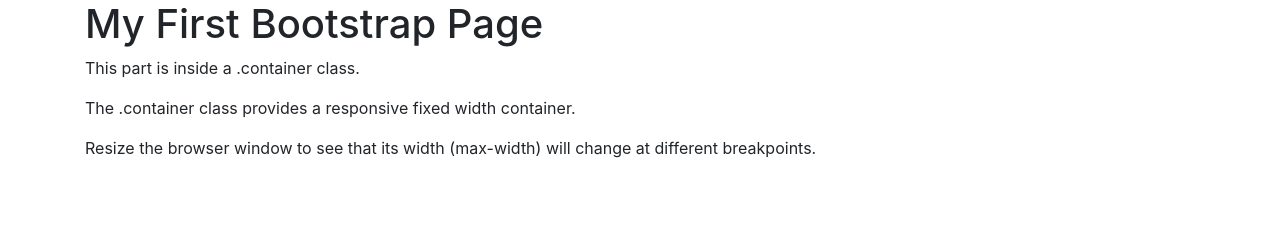
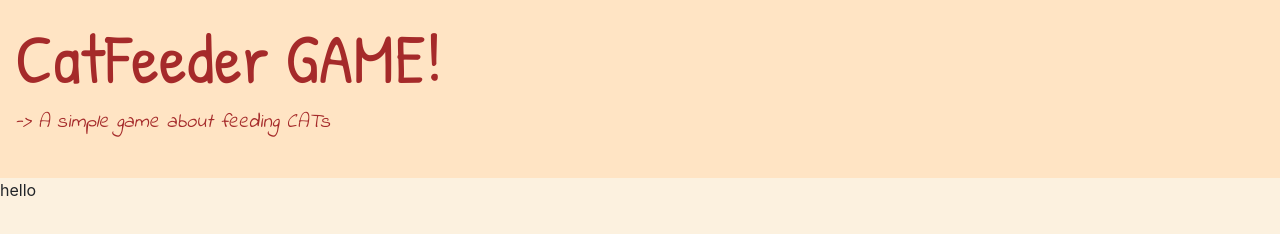
Before and after one commit to kuan0323/catFeeder, a plain HTML site: page index.html in a window 1280 px wide. Drawn offline with nearby package versions, Linux system fonts and the light colour scheme.

Commit message:
add header

```diff
--- a/index.html
+++ b/index.html
@@ -13,13 +13,14 @@
     <script src="https://cdn.jsdelivr.net/npm/popper.js@1.16.1/dist/umd/popper.min.js"></script>
     <!-- Latest compiled JavaScript -->
     <script src="https://cdn.jsdelivr.net/npm/bootstrap@4.6.1/dist/js/bootstrap.bundle.min.js"></script>
+    <link href="https://fonts.googleapis.com/css2?family=Indie+Flower&family=Patrick+Hand&display=swap" rel="stylesheet">
 </head>
-<body>
-    <div class="container">
-        <h1>My First Bootstrap Page</h1>
-        <p>This part is inside a .container class.</p>
-        <p>The .container class provides a responsive fixed width container.</p>
-        <p>Resize the browser window to see that its width (max-width) will change at different breakpoints.</p>
+<body class="problem">
+    <div class="container-fluid pt-3" style="background-color: bisque; color: brown;">
+        <h1 style="font-family: 'Patrick Hand', cursive; font-size:70px">CatFeeder GAME!</h1>
+        <p style="font-family: 'Indie Flower', cursive; font-size: 20px;"><i>-> A simple game about feeding CATs</i></p>
+        <br>
     </div>
+    <div class="a">hello</div>
 </body>
 </html>
--- a/mystyle.css
+++ b/mystyle.css
@@ -0,0 +1,3 @@
+.problem {
+    background-color: rgb(252, 241, 223);
+}
```
